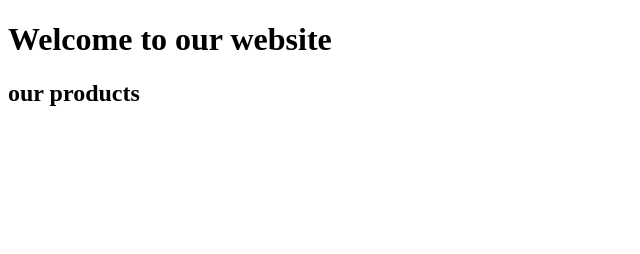
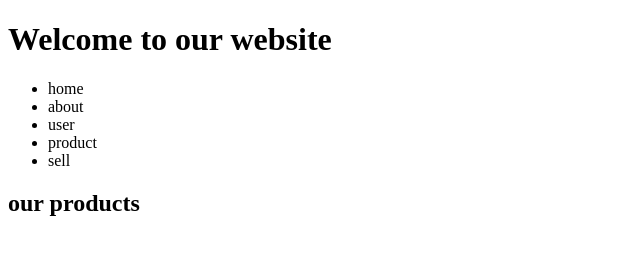
Before and after one commit to sohib2004/first, a plain HTML site: page index.html in a window 1280 px wide. Shown: the whole page, without its empty margins (0-640 px from the left). Drawn offline with Linux system fonts and the light colour scheme.

Commit message:
added navbar

```diff
--- a/index.html
+++ b/index.html
@@ -11,6 +11,15 @@
     <header>
     <h1>Welcome to our website</h1>
 </header>
+<nav>
+    <ul>
+        <li>home</li>
+        <li>about</li>
+        <li>user</li>
+        <li>product</li>
+        <li>sell</li>
+    </ul>
+</nav>
 <main>
     <h2>our products</h2>
 </main>
```
